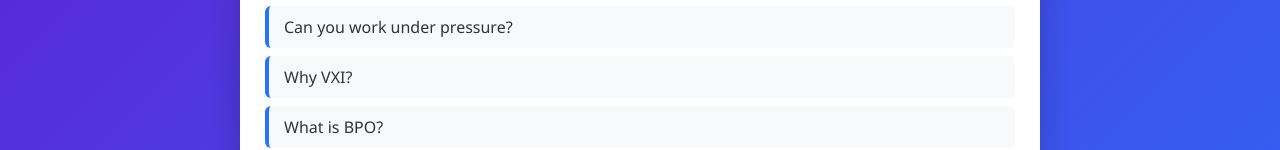
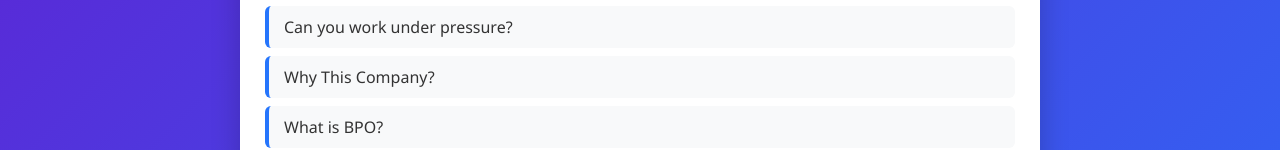
Before and after one commit to 3dm4rk/interviewer, a plain HTML site: page index.html in a window 1280 px wide. Shown: the part 787-937 px from the top of the page. Drawn offline with Linux system fonts and the light colour scheme.

Commit message:
Update index.html

```diff
--- a/index.html
+++ b/index.html
@@ -259,7 +259,7 @@
             "How do you see yourself 5 years from now?",
             "What is your highest educational attainment?",
             "Can you work under pressure?",
-            "Why VXI?",
+            "Why This Company?",
             "What is BPO?",
             "Why should we hire you?",
             "Why should not we hire you?",
@@ -405,4 +405,5 @@
         initializeQuestionLists();
     </script>
 </body>
+
 </html>
```
